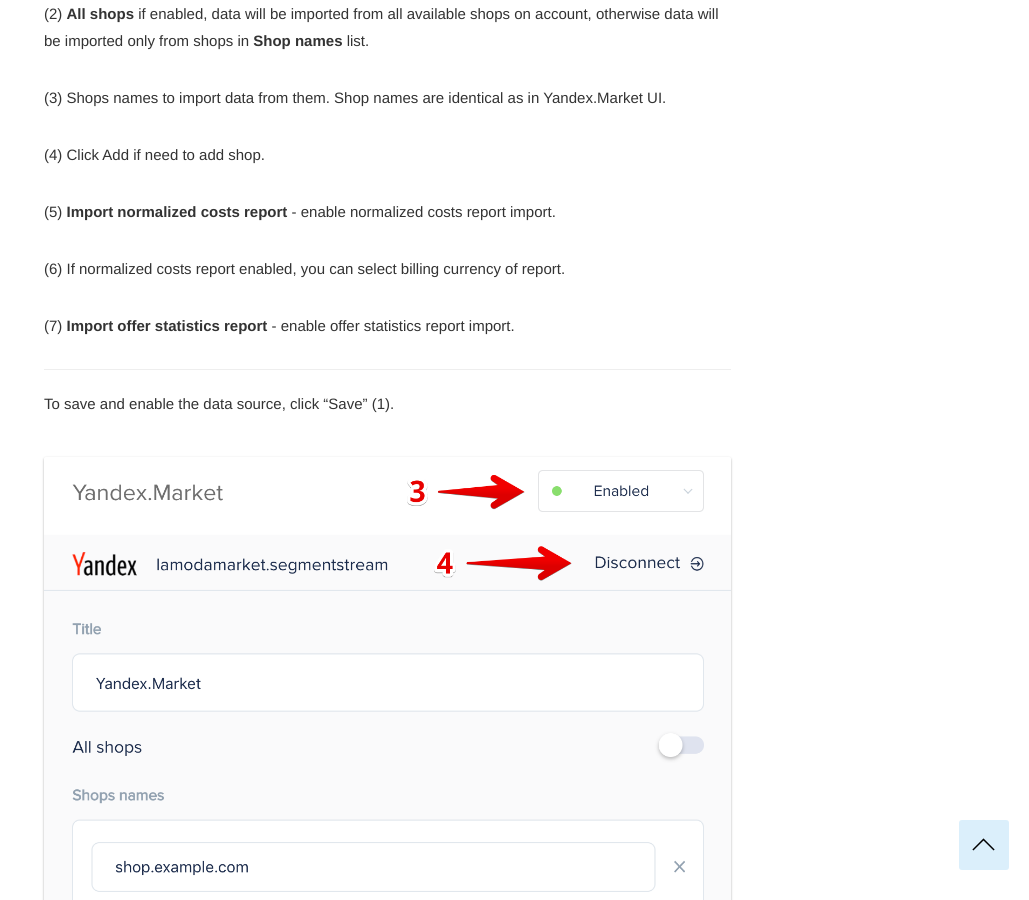
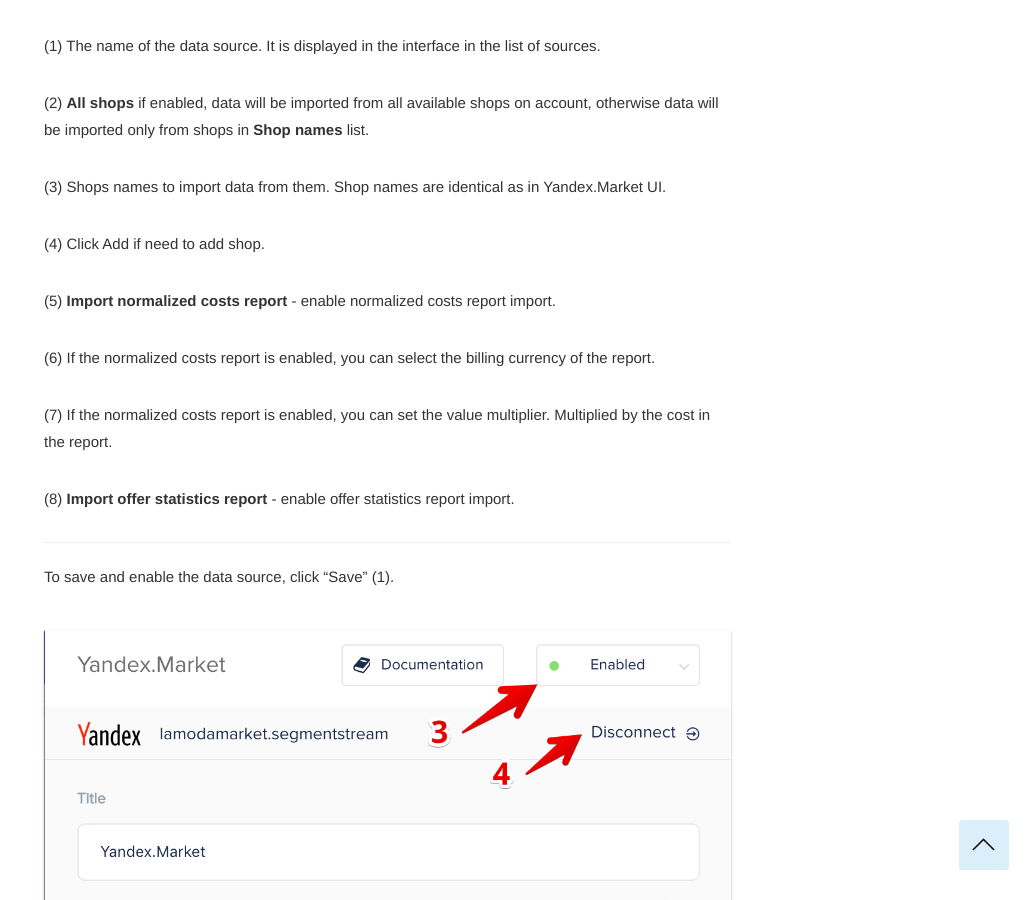
Before and after one commit to segmentstream-com/segmentstream-com.github.io, a Jekyll site: the page built from _docs/datasources/yandex market.md, in a window 1280 px wide and 900 px high, scrolled down 1504 px. Shown: the whole window, without its empty margins (251-1280 px from the left). Built offline with Jekyll 4.4.1, drawn with Linux system fonts in a browser that asks for light colours; nearby versions of some CDN libraries.

Commit message:
Update Yandex.Market screenshot and docs (added cost multiplier)

```diff
--- a/_docs/datasources/yandex market.md
+++ b/_docs/datasources/yandex market.md
@@ -29,9 +29,11 @@
 
 (5) **Import normalized costs report**  - enable normalized costs report import.
 
-(6) If normalized costs report enabled, you can select billing currency of report.
+(6) If the normalized costs report is enabled, you can select the billing currency of the report.
 
-(7) **Import offer statistics report**  - enable offer statistics report import.
+(7) If the normalized costs report is enabled, you can set the value multiplier. Multiplied by the cost in the report.
+
+(8) **Import offer statistics report**  - enable offer statistics report import.
 
 ---
 
```
Also changed, not shown: img/YM1.png, img/YM2.png.
